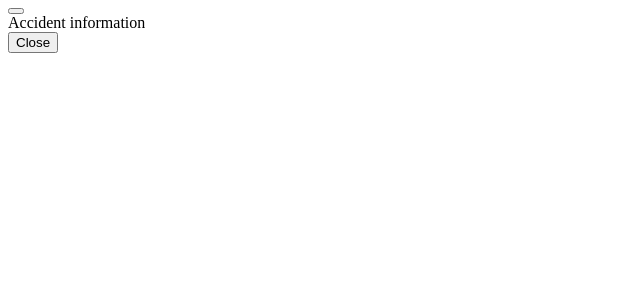
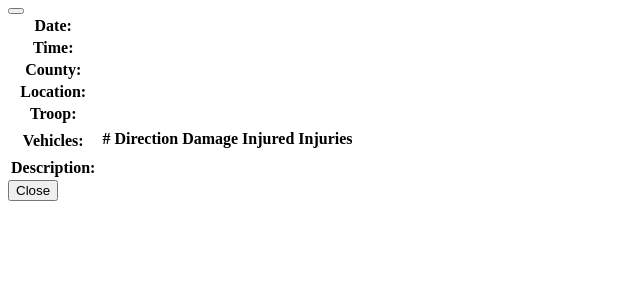
Before and after one commit to dylanmounts/DangerCrossing, a Flask app: template services/web/danger_crossing/danger_crossing/templates/modals/accident_info.html in a window 1280 px wide. Shown: the top 300 px of the page, without its empty margins (0-640 px from the left). Run offline with Flask 3, Linux system fonts and the light colour scheme; the template is opened without the code that fills it, so the values that code supplies are empty.

Commit message:
Update the individual accident info sections instead of the whole table
The also includes the vehicle damages, which I'd apparently omitted.

```diff
--- a/services/web/danger_crossing/danger_crossing/templates/modals/accident_info.html
+++ b/services/web/danger_crossing/danger_crossing/templates/modals/accident_info.html
@@ -1,12 +1,64 @@
 <div class="modal fade" id="accidentInfoModal" tabindex="-1" aria-labelledby="accidentInfoModalLabel" aria-hidden="true">
-    <div class="modal-dialog modal-dialog-scrollable modal-dialog-centered">
+    <div class="modal-dialog modal-lg modal-dialog-scrollable modal-dialog-centered">
         <div class="modal-content">
             <div class="modal-header">
                 <h1 class="modal-title fs-5" id="accidentInfoModalLabel"></h1>
                 <button type="button" class="btn-close" data-bs-dismiss="modal" aria-label="Close"></button>
             </div>
             <div class="modal-body">
-                Accident information
+                <table class="table table-dark" id="accidentInfoTable">
+                    <tbody>
+                        <tr>
+                            <th>Date:</th>
+                            <td id="accident-date"></td>
+                        </tr>
+                        <tr>
+                            <th>Time:</th>
+                            <td id="accident-time"></td>
+                        </tr>
+                        <tr>
+                            <th>County:</th>
+                            <td id="accident-county"></td>
+                        </tr>
+                        <tr>
+                            <th>Location:</th>
+                            <td id="accident-location"></td>
+                        </tr>
+                        <tr>
+                            <th>Troop:</th>
+                            <td id="accident-troop"></td>
+                        </tr>
+                        <tr>
+                            <th>Vehicles:</th>
+                            <td>
+                                <table class="table table-dark table-borderless" id="accident-vehicles">
+                                    <thead>
+                                        <tr>
+                                            <th>#</th>
+                                            <th>Direction</th>
+                                            <th>Damage</th>
+                                            <th>Injured</th>
+                                            <th>Injuries</th>
+                                        </tr>
+                                    </thead>
+                                    <tbody>
+                                        <tr>
+                                            <td id="vehicle-id"></td>
+                                            <td id="vehicle-direction"></td>
+                                            <td id="vehicle-damage"></td>
+                                            <td id="vehicle-injured"></td>
+                                            <td id="vehicle-injuries"></td>
+                                        </tr>
+                                    </tbody>
+                                </table>
+                            </td>
+                        </tr>
+                        <tr>
+                            <th>Description:</th>
+                            <td id="accident-description"></td>
+                        </tr>
+                    </tbody>
+                </table>
             </div>
             <div class="modal-footer">
                 <button type="button" class="btn btn-secondary" data-bs-dismiss="modal">Close</button>
@@ -25,62 +77,35 @@ $(document).ready(function() {
         $.get("/get_accident", { accident_id: accidentId })
             .done(function(response) {
                 var accidentData = JSON.parse(response);
-                var tableHtml = `
-                    <table class="table table-dark">
-                        <tbody>
-                            <tr>
-                                <th>Date:</th>
-                                <td>${accidentData.accdatetime.split(' ')[0]}</td>
-                            </tr>
-                            <tr>
-                                <th>Time:</th>
-                                <td>${accidentData.accdatetime.split(' ')[1]}</td>
-                            </tr>
-                            <tr>
-                                <th>County:</th>
-                                <td>${accidentData.county}</td>
-                            </tr>
-                            <tr>
-                                <th>Location:</th>
-                                <td>${accidentData.location}</td>
-                            </tr>
-                            <tr>
-                                <th>Troop:</th>
-                                <td>${accidentData.troop}</td>
-                            </tr>
-                            <tr>
-                                <th>Vehicles:</th>
-                                <td>
-                                    <table class="table table-dark table-borderless">
-                                        <thead>
-                                            <tr>
-                                                <th></th>
-                                                <th>Direction</th>
-                                                <th>Injured</th>
-                                                <th>Injuries</th>
-                                            </tr>
-                                        </thead>
-                                        <tbody>
-                                            ${accidentData.vehicles.map((vehicle, index) => `
+
+                // Set the text of the elements with the corresponding ids
+                $('#accident-date').text(accidentData.accdatetime.split(' ')[0]);
+                $('#accident-time').text(accidentData.accdatetime.split(' ')[1]);
+                $('#accident-county').text(accidentData.county);
+                $('#accident-location').text(accidentData.location);
+                $('#accident-troop').text(accidentData.troop);
+                $('#accident-description').text(accidentData.misc);
+
+                // Dynamically generate rows for the vehicles table
+                var vehicleRows = accidentData.vehicles.map((vehicle, index) => {
+                    var html = `
                         <tr>
                             <td>${index + 1}</td>
                             <td>${vehicle.direction}</td>
+                            <td>${vehicle.damage}</td>
                             <td>${vehicle.injured !== undefined ? vehicle.injured : 0}</td>
                             <td>${vehicle.injuries ? vehicle.injuries.join(', ') : 'None'}</td>
                         </tr>
-                                            `).join('')}
-                                        </tbody>
-                                    </table>
-                                </td>
-                            </tr>
-                            <tr>
-                                <th>Misc:</th>
-                                <td>${accidentData.misc}</td>
-                            </tr>
-                        </tbody>
-                    </table>
                     `;
-                accidentInfoModal.find('.modal-body').html(tableHtml);
+
+                    // Remove unnecessary indents and newlines
+                    var html = html.replace(/\n\s*/g, "");
+
+                    return html;
+                });
+
+                // Add the new rows to the vehicles table
+                $('#accident-vehicles tbody').html(vehicleRows.join(''));
             })
             .fail(function(error) {
                 console.error(error);
```
Lines whose indentation alone changed are shown as unchanged.
